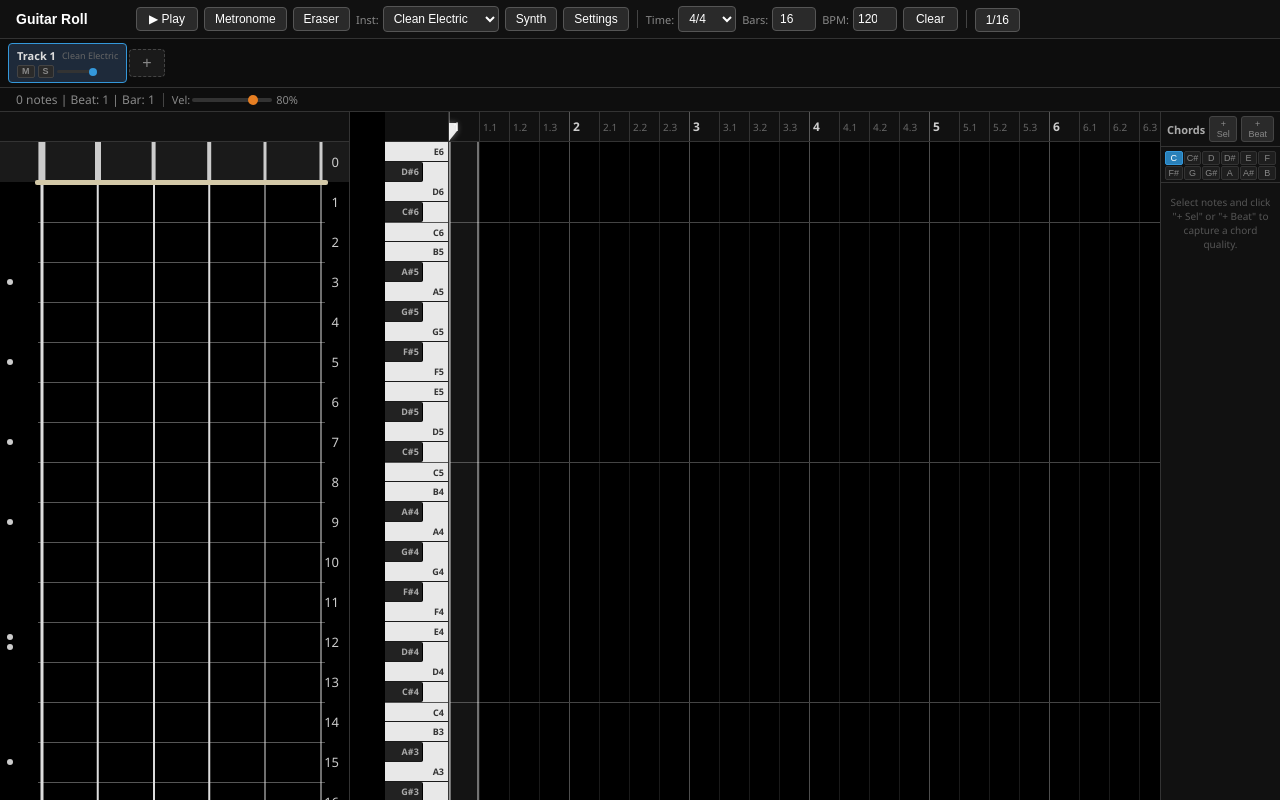
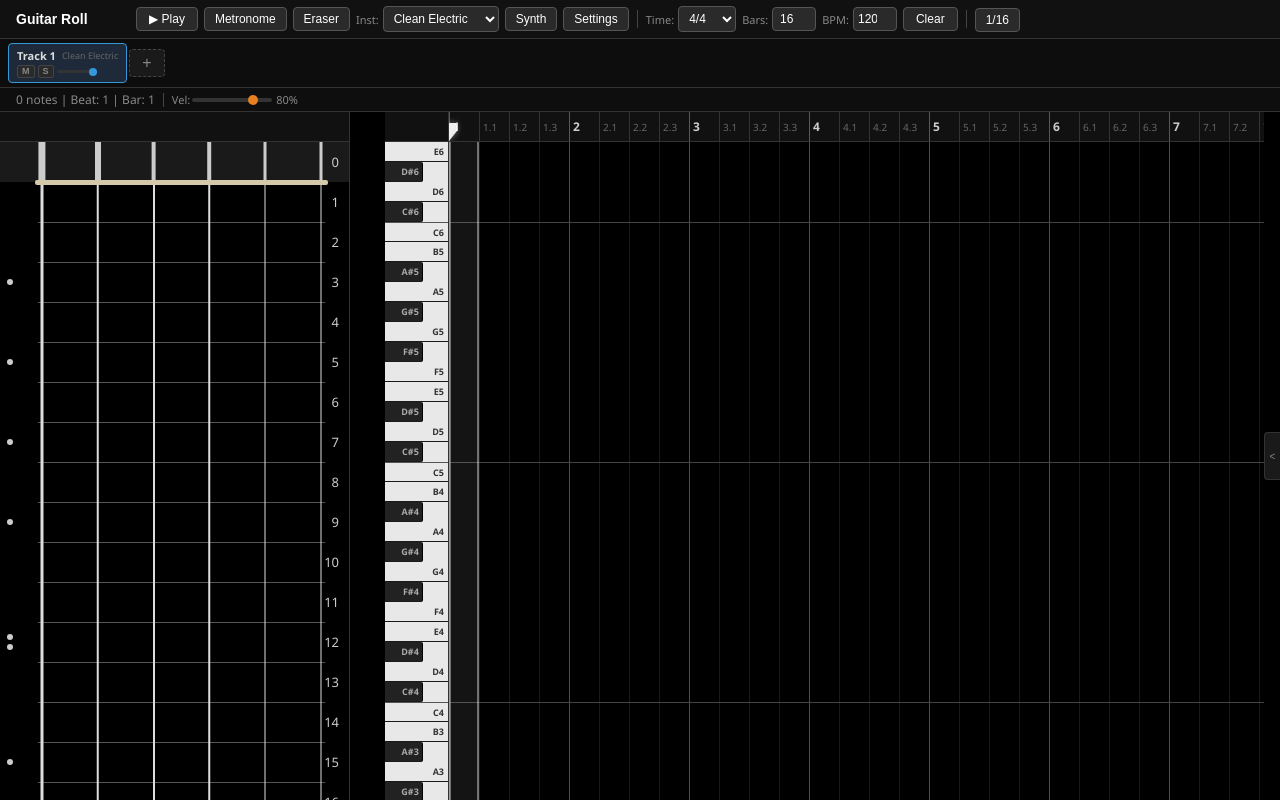
Before and after one commit to circuloponto/guitar_roll, a React (Vite) app: page / in a window 1280 px wide. Built offline with nearby package versions, Linux system fonts and the light colour scheme.

Commit message:
chord library

```diff
--- a/src/App.css
+++ b/src/App.css
@@ -139,10 +139,50 @@
   margin: 0 2px;
 }
 
+/* Chord Sidebar */
+.chord-sidebar {
+  position: relative;
+  display: flex;
+  flex-shrink: 0;
+  width: 16px;
+  transition: width 0.2s ease;
+}
+
+.chord-sidebar.open {
+  width: 136px;
+}
+
+.chord-sidebar-toggle {
+  position: absolute;
+  left: 0;
+  top: 50%;
+  transform: translateY(-50%);
+  width: 16px;
+  height: 48px;
+  background: #1a1a1a;
+  color: #888;
+  border: 1px solid #333;
+  border-right: none;
+  border-radius: 4px 0 0 4px;
+  cursor: pointer;
+  font-size: 10px;
+  padding: 0;
+  z-index: 5;
+  display: flex;
+  align-items: center;
+  justify-content: center;
+}
+
+.chord-sidebar-toggle:hover {
+  color: #fff;
+  background: #222;
+}
+
 /* Chord Palette */
 .chord-palette {
   width: 120px;
   min-width: 120px;
+  margin-left: 16px;
   border-left: 1px solid #333;
   background: #111;
   display: flex;
--- a/src/App.jsx
+++ b/src/App.jsx
@@ -178,6 +178,7 @@ function App() {
   const [showCheatSheet, setShowCheatSheet] = useState(false);
   const [showSynthEditor, setShowSynthEditor] = useState(false);
   const [chordPreview, setChordPreview] = useState(null);
+  const [chordPaletteOpen, setChordPaletteOpen] = useState(false);
   const [instrumentList, setInstrumentList] = useState(getAllInstruments);
   const [verticalScroll, setVerticalScroll] = useState(0);
   const [synesthesia, setSynesthesia] = useState([]); // [{ note: 'C', color: '#ff0000' }, ...]
@@ -1033,6 +1034,11 @@ function App() {
           onResizeDuration={setDurationOverride}
           chordPreview={chordPreview}
         />
+        <div className={`chord-sidebar ${chordPaletteOpen ? 'open' : ''}`}>
+          <button className="chord-sidebar-toggle" onClick={() => setChordPaletteOpen(o => !o)}>
+            {chordPaletteOpen ? '>' : '<'}
+          </button>
+          {chordPaletteOpen && (
             <ChordPalette
               notes={notes}
               selectedNotes={selectedNotes}
@@ -1042,6 +1048,8 @@ function App() {
               onStampChord={handleStampChord}
               onPreviewChange={setChordPreview}
             />
+          )}
+        </div>
       </div>
 
       {/* Cheat Sheet Overlay */}
```
Lines whose indentation alone changed are shown as unchanged.
